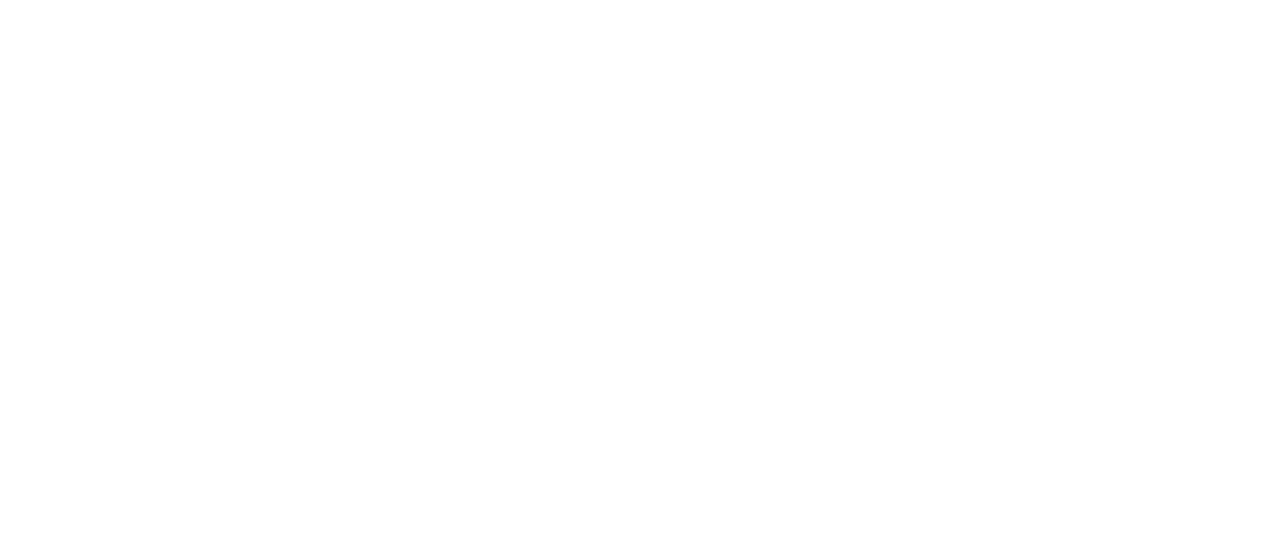
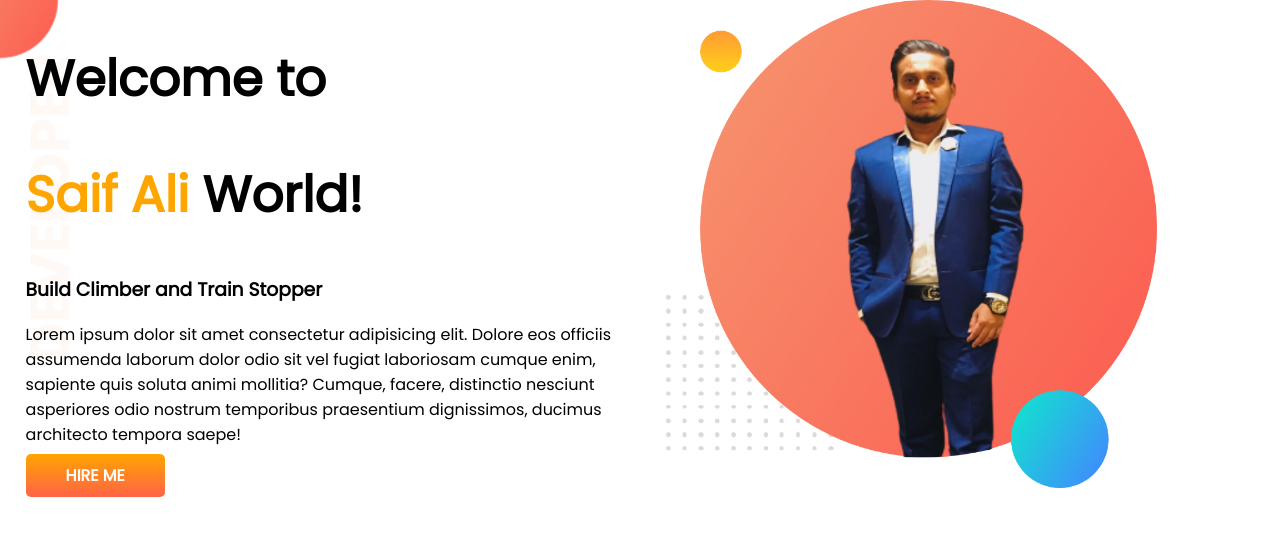
Before and after one commit to Apurbo20/developer-portfolio, a plain HTML site: page index.html in a window 1280 px wide. Drawn offline with Linux system fonts and the light colour scheme.

Commit message:
Top banner added

```diff
--- a/index.html
+++ b/index.html
@@ -1,13 +1,34 @@
 <!DOCTYPE html>
 <html lang="en">
+
 <head>
     <meta charset="UTF-8">
     <meta http-equiv="X-UA-Compatible" content="IE=edge">
     <meta name="viewport" content="width=device-width, initial-scale=1.0">
     <title>Saif Portfolio</title>
+    <link rel="preconnect" href="https://fonts.googleapis.com">
+    <link rel="preconnect" href="https://fonts.gstatic.com" crossorigin>
+    <link href="https://fonts.googleapis.com/css2?family=Poppins&display=swap" rel="stylesheet">
     <link rel="stylesheet" href="style.css">
 </head>
+
 <body>
+    <section class="top-banner">
+        <div class="half-width">
+            <h1>Welcome to</h1>
+            <h1><span class="orange-color">Saif Ali </span>World!</h1>
+            <h3>Build Climber and Train Stopper</h3>
+            <p>Lorem ipsum dolor sit amet consectetur adipisicing elit. Dolore eos officiis assumenda laborum dolor odio
+                sit
+                vel fugiat laboriosam cumque enim, sapiente quis soluta animi mollitia? Cumque, facere, distinctio
+                nesciunt
+                asperiores odio nostrum temporibus praesentium dignissimos, ducimus architecto tempora saepe!</p>
+            <a class="link-button" target="blank" href="https://www.linkedin.com/in/saif-ali-6b88671b1/">HIRE ME</a>
+        </div>
+        <div class="half-width">
+            <img src="images/saif.png" alt="">
+        </div>
+    </section>
+</body>
 
-</body>
 </html>
--- a/style.css
+++ b/style.css
@@ -0,0 +1,32 @@
+body{
+    font-family: 'Poppins', sans-serif;
+    margin: 0;
+}
+h1{
+    font-size: 50px;
+}
+.orange-color{
+    color: orange;
+}
+section{
+    display: flex;
+}
+.half-width{
+    width: 50%;
+    padding-left: 2%;
+}
+.half-width img{
+    width: 80%;
+}
+.link-button{
+    text-decoration: none;
+    background-image: linear-gradient(orange, tomato);
+    color: white;
+    font-weight: 700;
+    padding: 10px 40px;
+    border-radius: 5px;
+}
+.top-banner{
+    background-image: url(images/top-banner.png);
+    background-repeat: no-repeat;
+}
```
Also changed, not shown: New folder/image-1.jpg (added), New folder/image-2.jpg (added), New folder/image1.png (added), New folder/image2.png (added), images/dream-bg.png (added), images/exp-bg.png (added), images/jhankar.png (added), images/jhankar2.png (added), images/my-bg.png (added), images/my-bg2.png (added), images/saif.png (added), images/top-banner.png (added).
